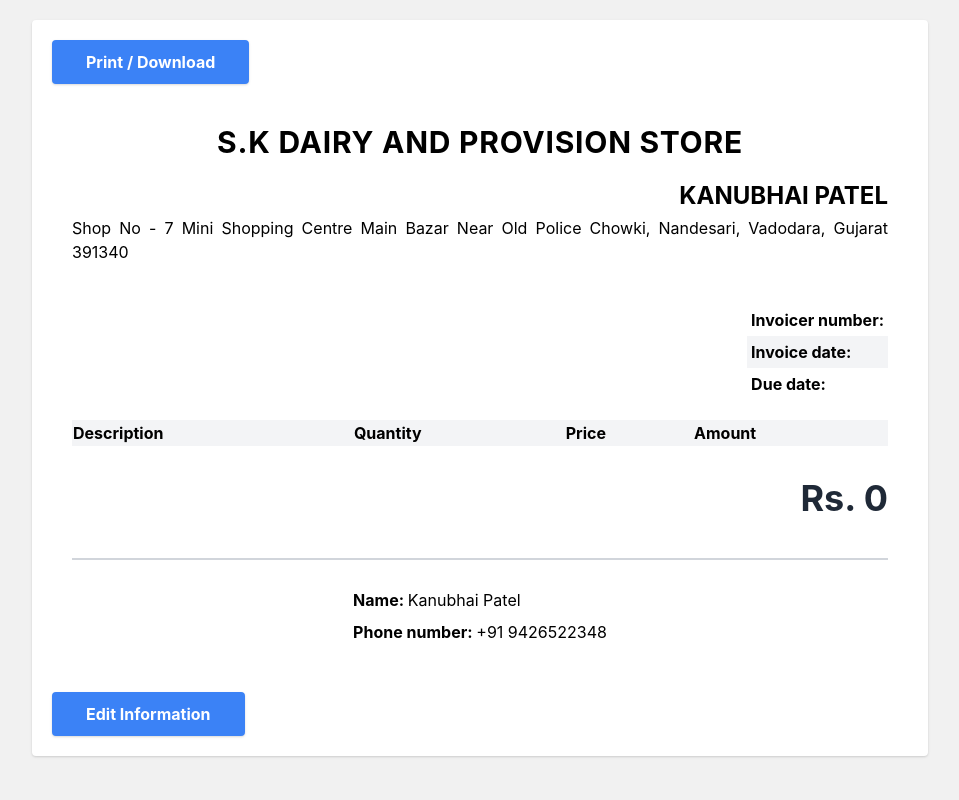
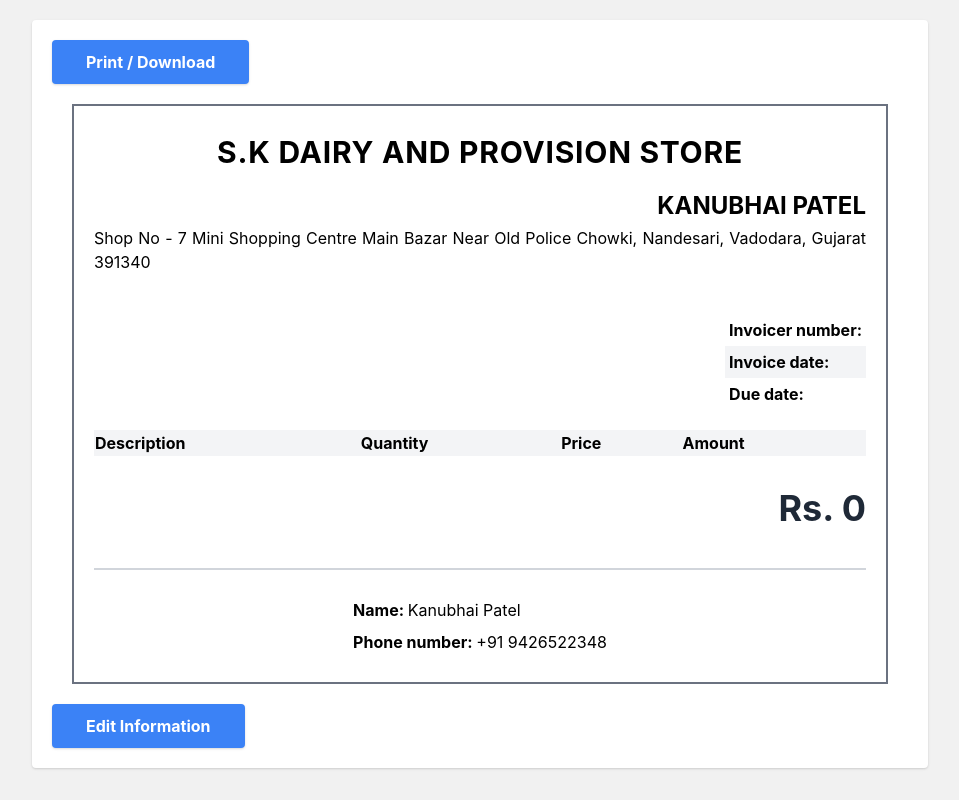
Before and after one commit to 86-umang/Invoicer, a React (Create React App) app: page / in a window 1280 px wide. Both pictures are taken after a click on the button "Preview Invoice". Shown: the whole page, without its empty margins (160-1119 px from the left). Built offline with nearby package versions, Linux system fonts and the light colour scheme.

Commit message:
Add border

```diff
--- a/src/App.js
+++ b/src/App.js
@@ -50,7 +50,7 @@ function App() {
                             content={() => componentRef.current}
                             documentTitle= {clientName}
                         />
-                        <div ref={componentRef} className="p-5 pt-10">
+                        <div ref={componentRef} className="p-5 pt-7 border-b-2 border-t-2 border-l-2 border-r-2 border-gray-500 mt-5 mr-5 ml-5">
                             <Header/>
 
                             <MainDetails name={name} address={address} />
```
